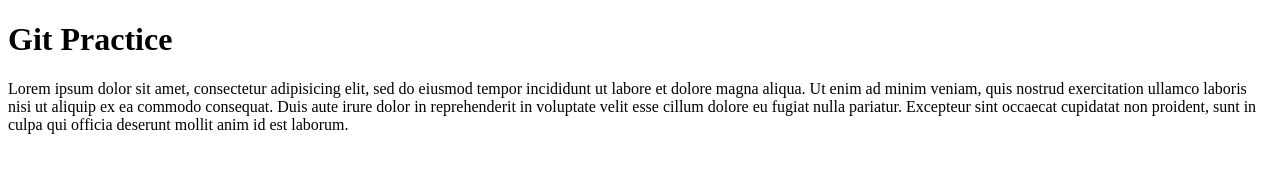
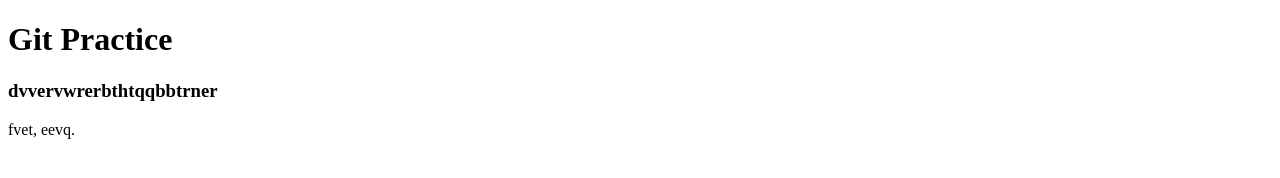
Before and after one commit to Akshat1903/gitpractice, a plain HTML site: page index.html in a window 1280 px wide. Drawn offline with Linux system fonts and the light colour scheme.

Commit message:
thr commit

```diff
--- /dev/null
+++ b/index.css
@@ -0,0 +1,9 @@
+*{
+  margin: 0;
+  padding: 0;
+}
+
+html,body{
+  margin: 0;
+  padding: 0;
+}
--- a/index.html
+++ b/index.html
@@ -8,7 +8,9 @@
 
     <h1>Git Practice</h1>
 
-    <p>Lorem ipsum dolor sit amet, consectetur adipisicing elit, sed do eiusmod tempor incididunt ut labore et dolore magna aliqua. Ut enim ad minim veniam, quis nostrud exercitation ullamco laboris nisi ut aliquip ex ea commodo consequat. Duis aute irure dolor in reprehenderit in voluptate velit esse cillum dolore eu fugiat nulla pariatur. Excepteur sint occaecat cupidatat non proident, sunt in culpa qui officia deserunt mollit anim id est laborum.</p>
+    <h3>dvvervwrerbthtqqbbtrner</h3>
+
+    <p>fvet, eevq.</p>
 
   </body>
 </html>
```
